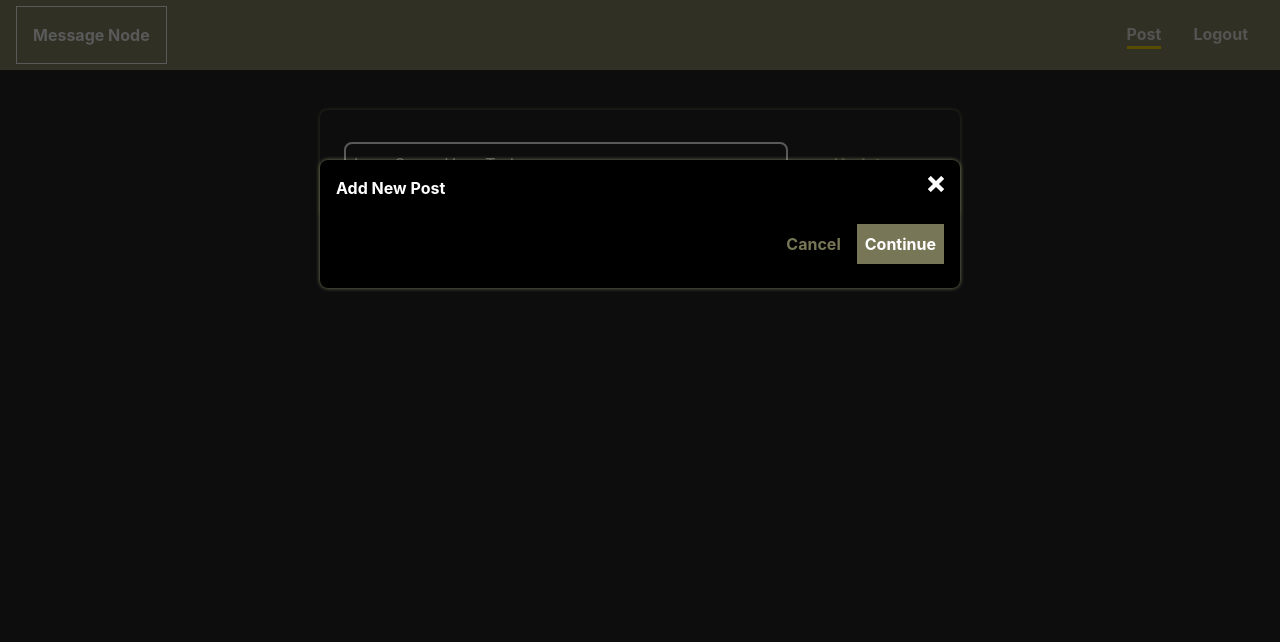
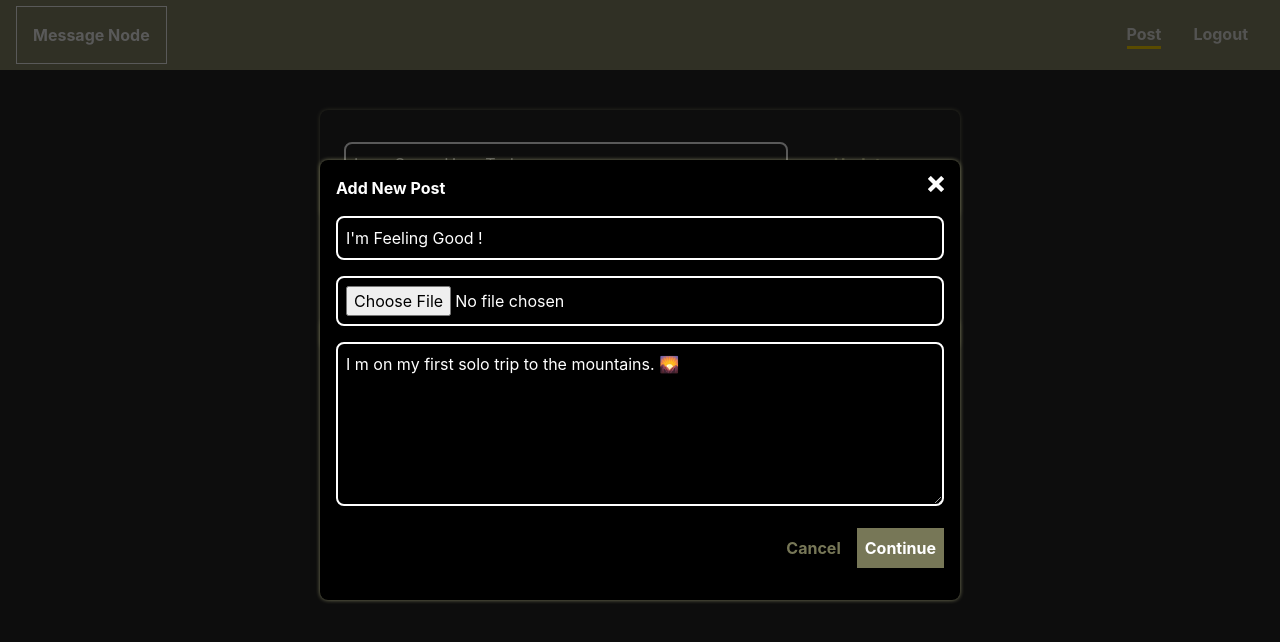
Before and after one commit to harshitScript/rest-api-demo-frontend, a React (Vite) app: page / in a window 1280 px wide. Both pictures are taken after a click on the button "New Post". Shown: the top 642 px of the page. Built offline with nearby package versions, Linux system fonts and the light colour scheme; no server answers.

Commit message:
axios api calls added

```diff
--- a/package.json
+++ b/package.json
@@ -9,8 +9,10 @@
     "preview": "vite preview"
   },
   "dependencies": {
+    "axios": "^1.1.2",
     "react": "^18.2.0",
     "react-dom": "^18.2.0",
+    "react-hook-form": "^7.37.0",
     "react-icons": "^4.4.0",
     "styled-components": "^5.3.6"
   },
--- a/src/App.jsx
+++ b/src/App.jsx
@@ -1,4 +1,5 @@
 import NewPostModal from "./Components/NewPostModal";
+import PostsFeed from "./Components/PostsFeed";
 import UpdateStatusForm from "./Components/UpdateStatusForm";
 import PageLayout1 from "./Layouts/PageLayout1";
 
@@ -7,6 +8,7 @@ function App() {
     <PageLayout1>
       <UpdateStatusForm />
       <NewPostModal />
+      <PostsFeed />
     </PageLayout1>
   );
 }
--- /dev/null
+++ b/src/Components/CreatePostForm.jsx
@@ -0,0 +1,116 @@
+import { memo } from "react";
+import { Button2, Button3 } from "./UI/Button";
+import { useForm } from "react-hook-form";
+import { InputError1 } from "./UI/Errors";
+import axios from "axios";
+
+const CreatePostForm = ({ onCancel = () => {} }) => {
+  const {
+    register,
+    handleSubmit,
+    formState: { errors },
+  } = useForm({
+    defaultValues: {
+      title: "I'm Feeling Good !",
+      description: "I m on my first solo trip to the mountains. 🌄",
+    },
+  });
+
+  const submitHandler = ({ title, description, image }) => {
+    //? Validated form data here
+
+    axios
+      .post("http://localhost:4000/feed/add-post", {
+        title,
+        description,
+        /* image: image[0], */
+      })
+      .then((res) => {
+        console.log("The response =>", res);
+      })
+      .catch((error) => {
+        console.error(error);
+      });
+  };
+
+  return (
+    <form onSubmit={handleSubmit(submitHandler)}>
+      <div className="py-2">
+        <input
+          type="text"
+          placeholder="title"
+          name="title"
+          className={`w-full p-2 rounded-lg bg-inherit border-solid border-2 border-white`}
+          {...register("title", {
+            minLength: {
+              value: 10,
+              message: "Title must have 10 Characters",
+            },
+            required: {
+              value: true,
+              message: "Field is Required.",
+            },
+            pattern: {
+              value: /^[a-zA-Z\s0-9#!']{10,}$/,
+              message: "Enter a valid title.",
+            },
+          })}
+        />
+        {errors?.title?.message ? (
+          <InputError1>{errors?.title?.message}</InputError1>
+        ) : (
+          <></>
+        )}
+      </div>
+      <div className="py-2 ">
+        <input
+          type="file"
+          placeholder="Upload files"
+          name="image"
+          accepts="image/*"
+          className={`w-full p-2 rounded-lg bg-inherit border-solid border-2 border-white`}
+          {...register("image", {
+            required: {
+              value: true,
+              message: "Field is Required.",
+            },
+          })}
+        />
+        {errors?.image?.message ? (
+          <InputError1>{errors?.image?.message}</InputError1>
+        ) : (
+          <></>
+        )}
+      </div>
+      <div className="py-2 ">
+        <textarea
+          name="description"
+          placeholder="Description"
+          className={`w-full p-2 rounded-lg bg-inherit border-solid border-2 border-white`}
+          rows="6"
+          {...register("description", {
+            required: {
+              value: true,
+              message: "Field is Required.",
+            },
+            minLength: {
+              value: 15,
+              message: "Description must have 15 Characters",
+            },
+          })}
+        ></textarea>
+        {errors?.description?.message ? (
+          <InputError1>{errors?.description?.message}</InputError1>
+        ) : (
+          <></>
+        )}
+      </div>
+      <div className="flex items-center justify-end">
+        <Button2 onClick={onCancel}>Cancel</Button2>
+        <Button3 type="submit">Continue</Button3>
+      </div>
+    </form>
+  );
+};
+
+export default memo(CreatePostForm);
--- a/src/Components/NewPostModal.jsx
+++ b/src/Components/NewPostModal.jsx
@@ -1,4 +1,5 @@
 import { useState } from "react";
+import CreatePostForm from "./CreatePostForm";
 import CustomModal1 from "./modals/CustomModal1";
 import { Button3 } from "./UI/Button";
 
@@ -27,7 +28,14 @@ const NewPostModal = () => {
             ...current,
             post: false,
           }))}
-        />
+        >
+          <CreatePostForm
+            onCancel={setShowModals.bind(null, (current) => ({
+              ...current,
+              post: false,
+            }))}
+          />
+        </CustomModal1>
       ) : (
         <></>
       )}
--- /dev/null
+++ b/src/Components/PostsFeed.jsx
@@ -0,0 +1,36 @@
+import { Card1 } from "./UI/Card";
+import { GiAmericanFootballBall } from "react-icons/gi";
+import { useEffect, useState } from "react";
+import axios from "axios";
+
+const PostsFeed = () => {
+  const [postsData, setPostsData] = useState([]);
+  const [loading, setLoading] = useState(true);
+
+  useEffect(() => {
+    axios
+      .get("http://localhost:4000/feed/posts")
+      .then((res) => {
+        setLoading(false);
+        console.log("The response =>", res);
+      })
+      .catch((error) => {
+        setLoading(false);
+        console.error(error);
+      });
+  }, []);
+
+  return loading ? (
+    <Card1 className="w-3/6 mx-auto mt-10 h-40 grid place-items-center">
+      <GiAmericanFootballBall
+        size={40}
+        color={"#ffb7"}
+        className="animate-bounce"
+      />
+    </Card1>
+  ) : (
+    <Card1 className="w-3/6 mx-auto mt-10 max-h-80 overflow-y-auto"></Card1>
+  );
+};
+
+export default PostsFeed;
--- a/src/Components/modals/CustomModal1.jsx
+++ b/src/Components/modals/CustomModal1.jsx
@@ -1,28 +1,29 @@
 import styled from "styled-components";
 import { ImCross } from "react-icons/im";
-import { Button2, Button3 } from "../UI/Button";
 
 const CustomModal1 = ({
   children = <></>,
   title = "TITLE GOES HERE",
   onClose = () => {},
-  onContinue = () => {},
+  footer,
 }) => {
   return (
     <>
       <Backdrop />
       <ModalDialog>
-        <div id="modal-title" className="flex justify-between align-center">
-          <span className="text-base font-bold">{title}</span>
+        <div
+          id="modal-title"
+          className={`flex ${
+            title ? "justify-between" : "justify-end"
+          } align-center`}
+        >
+          {title ? <span className="text-base font-bold">{title}</span> : <></>}
           <ImCross onClick={onClose} className="cursor-pointer" />
         </div>
         <div id="modal-body" className="py-2">
           {children}
         </div>
-        <div id="modal-footer" className="flex justify-end items-center">
-          <Button2 onClick={onClose}>Cancel</Button2>
-          <Button3 onClick={onContinue}>Continue</Button3>
-        </div>
+        {footer ? <div id="modal-footer">{footer}</div> : <></>}
       </ModalDialog>
     </>
   );
--- a/src/main.jsx
+++ b/src/main.jsx
@@ -1,10 +1,6 @@
-import React from 'react'
-import ReactDOM from 'react-dom/client'
-import App from './App'
-import './index.css'
+import React from "react";
+import ReactDOM from "react-dom/client";
+import App from "./App";
+import "./index.css";
 
-ReactDOM.createRoot(document.getElementById('root')).render(
-  <React.StrictMode>
-    <App />
-  </React.StrictMode>
-)
+ReactDOM.createRoot(document.getElementById("root")).render(<App />);
```
Also changed, not shown: 1 other file (tests, documents, lock files or other folders).
